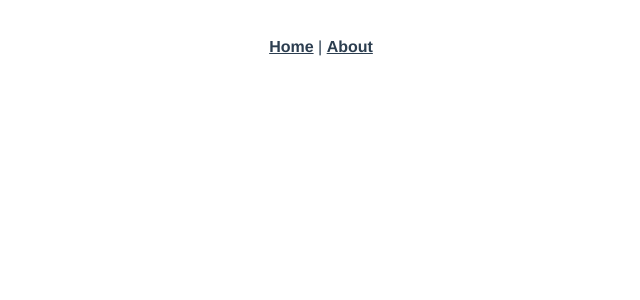
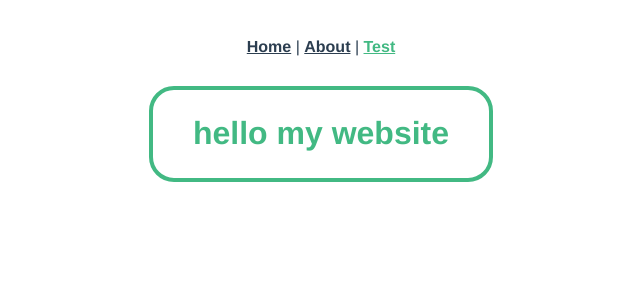
Before and after one commit to justinburrill/website, a Vue app: page /test in a window 1280 px wide. Before the commit this address had no page. Shown: the top 300 px of the page, without its empty margins (319-959 px from the left). Built offline with nearby package versions, Linux system fonts and the light colour scheme.

Commit message:
inbetween

```diff
--- a/package.json
+++ b/package.json
@@ -1,5 +1,5 @@
 {
-  "name": "website-alt",
+  "name": "justinburrill.ca",
   "version": "0.1.0",
   "private": true,
   "scripts": {
--- a/public/index.html
+++ b/public/index.html
@@ -1,15 +1,18 @@
 <!DOCTYPE html>
 <html lang="">
     <head>
-    <meta charset="utf-8">
-    <meta http-equiv="X-UA-Compatible" content="IE=edge">
-    <meta name="viewport" content="width=device-width,initial-scale=1.0">
-    <link rel="icon" href="<%= BASE_URL %>favicon.ico">
+        <meta charset="utf-8" />
+        <meta http-equiv="X-UA-Compatible" content="IE=edge" />
+        <meta name="viewport" content="width=device-width,initial-scale=1.0" />
+        <link rel="icon" href="<%= BASE_URL %>favicon.ico" />
         <title><%= htmlWebpackPlugin.options.title %></title>
     </head>
     <body>
         <noscript>
-      <strong>We're sorry but <%= htmlWebpackPlugin.options.title %> doesn't work properly without JavaScript enabled. Please enable it to continue.</strong>
+            <strong
+                >JavaScript is required in order to use <%=
+                htmlWebpackPlugin.options.title %></strong
+            >
         </noscript>
         <div id="app"></div>
         <!-- built files will be auto injected -->
--- a/src/App.vue
+++ b/src/App.vue
@@ -1,10 +1,14 @@
 <template>
+  <!-- this is the html for the main page -->
   <nav>
     <router-link to="/">Home</router-link> |
-    <router-link to="/about">About</router-link>
+    <router-link to="/about">About</router-link> |
+    <router-link to="/test">Test</router-link>
   </nav>
-  <router-view/>
+  <!-- router-view is replaced by the selected component -->
+  <router-view />
 </template>
+
 
 <style lang="scss">
 #app {
--- a/src/components/HelloWorld.vue
+++ b/src/components/HelloWorld.vue
@@ -8,9 +8,12 @@
     </p>
     <h3>Installed CLI Plugins</h3>
     <ul>
-      <li><a href="https://github.com/vuejs/vue-cli/tree/dev/packages/%40vue/cli-plugin-babel" target="_blank" rel="noopener">babel</a></li>
-      <li><a href="https://github.com/vuejs/vue-cli/tree/dev/packages/%40vue/cli-plugin-router" target="_blank" rel="noopener">router</a></li>
-      <li><a href="https://github.com/vuejs/vue-cli/tree/dev/packages/%40vue/cli-plugin-typescript" target="_blank" rel="noopener">typescript</a></li>
+      <li><a href="https://github.com/vuejs/vue-cli/tree/dev/packages/%40vue/cli-plugin-babel" target="_blank"
+          rel="noopener">babel</a></li>
+      <li><a href="https://github.com/vuejs/vue-cli/tree/dev/packages/%40vue/cli-plugin-router" target="_blank"
+          rel="noopener">router</a></li>
+      <li><a href="https://github.com/vuejs/vue-cli/tree/dev/packages/%40vue/cli-plugin-typescript" target="_blank"
+          rel="noopener">typescript</a></li>
     </ul>
     <h3>Essential Links</h3>
     <ul>
@@ -24,7 +27,8 @@
     <ul>
       <li><a href="https://router.vuejs.org" target="_blank" rel="noopener">vue-router</a></li>
       <li><a href="https://vuex.vuejs.org" target="_blank" rel="noopener">vuex</a></li>
-      <li><a href="https://github.com/vuejs/vue-devtools#vue-devtools" target="_blank" rel="noopener">vue-devtools</a></li>
+      <li><a href="https://github.com/vuejs/vue-devtools#vue-devtools" target="_blank" rel="noopener">vue-devtools</a>
+      </li>
       <li><a href="https://vue-loader.vuejs.org" target="_blank" rel="noopener">vue-loader</a></li>
       <li><a href="https://github.com/vuejs/awesome-vue" target="_blank" rel="noopener">awesome-vue</a></li>
     </ul>
@@ -35,7 +39,7 @@
 import { defineComponent } from 'vue';
 
 export default defineComponent({
-  name: 'HelloWorld',
+  name: 'T',
   props: {
     msg: String,
   },
@@ -47,15 +51,17 @@ export default defineComponent({
 h3 {
   margin: 40px 0 0;
 }
+
 ul {
   list-style-type: none;
   padding: 0;
 }
+
 li {
   display: inline-block;
   margin: 0 10px;
 }
+
 a {
   color: #42b983;
-}
-</style>
+}</style>
--- /dev/null
+++ b/src/components/Title.vue
@@ -0,0 +1,47 @@
+<script setup lang="ts">
+let titleColour = "#42b983";
+
+function randomColour(): string {
+    let colour: string = "#"
+    for (let i = 0; i < 3; i++) {
+        let num: number = Math.floor(Math.random() * 255);
+        let numstr: string = num.toString(16);
+        if (numstr.length < 2) {
+            numstr = "0" + numstr;
+        }
+        colour += numstr;
+    }
+    // console.log(colour);
+    return colour;
+}
+
+</script>
+
+<template>
+    <!-- @dblclick="randomColour()" :style="dynamicStyle" -->
+    <div id="title" @click="titleColour = randomColour()">
+        <h1>{{ text }}</h1>
+    </div>
+</template>
+
+<script lang="ts">
+import { defineComponent } from 'vue';
+
+
+export default defineComponent({
+    name: 'Title',
+    props: {
+        text: String,
+    },
+});
+</script>
+
+<style lang="scss">
+#title {
+    color: v-bind("titleColour");
+    border-radius: 25px;
+    border: v-bind("titleColour") solid 4px;
+    padding: 4px 40px;
+    display: inline-block;
+}
+</style>
--- a/src/router/index.ts
+++ b/src/router/index.ts
@@ -1,6 +1,8 @@
 import { createRouter, createWebHistory, RouteRecordRaw } from 'vue-router'
 import HomeView from '../views/HomeView.vue'
 
+
+// navigation rules so entering urls in the browser takes you to the right page
 const routes: Array<RouteRecordRaw> = [
   {
     path: '/',
@@ -14,6 +16,11 @@ const routes: Array<RouteRecordRaw> = [
     // this generates a separate chunk (about.[hash].js) for this route
     // which is lazy-loaded when the route is visited.
     component: () => import(/* webpackChunkName: "about" */ '../views/AboutView.vue')
+  },
+  {
+    path: '/test',
+    name: 'test',
+    component: () => import('../views/TestView.vue')
   }
 ]
 
--- /dev/null
+++ b/src/views/NewHome.vue
@@ -0,0 +1 @@
+<template></template>
--- /dev/null
+++ b/src/views/TestView.vue
@@ -0,0 +1,15 @@
+<template>
+    <Title text="hello my website" />
+</template>
+
+<script lang="ts">
+import { defineComponent } from 'vue';
+import Title from '@/components/Title.vue';
+
+export default defineComponent({
+    name: 'TestView',
+    components: {
+        Title,
+    },
+});
+</script>
```
Lines whose indentation alone changed are shown as unchanged.
